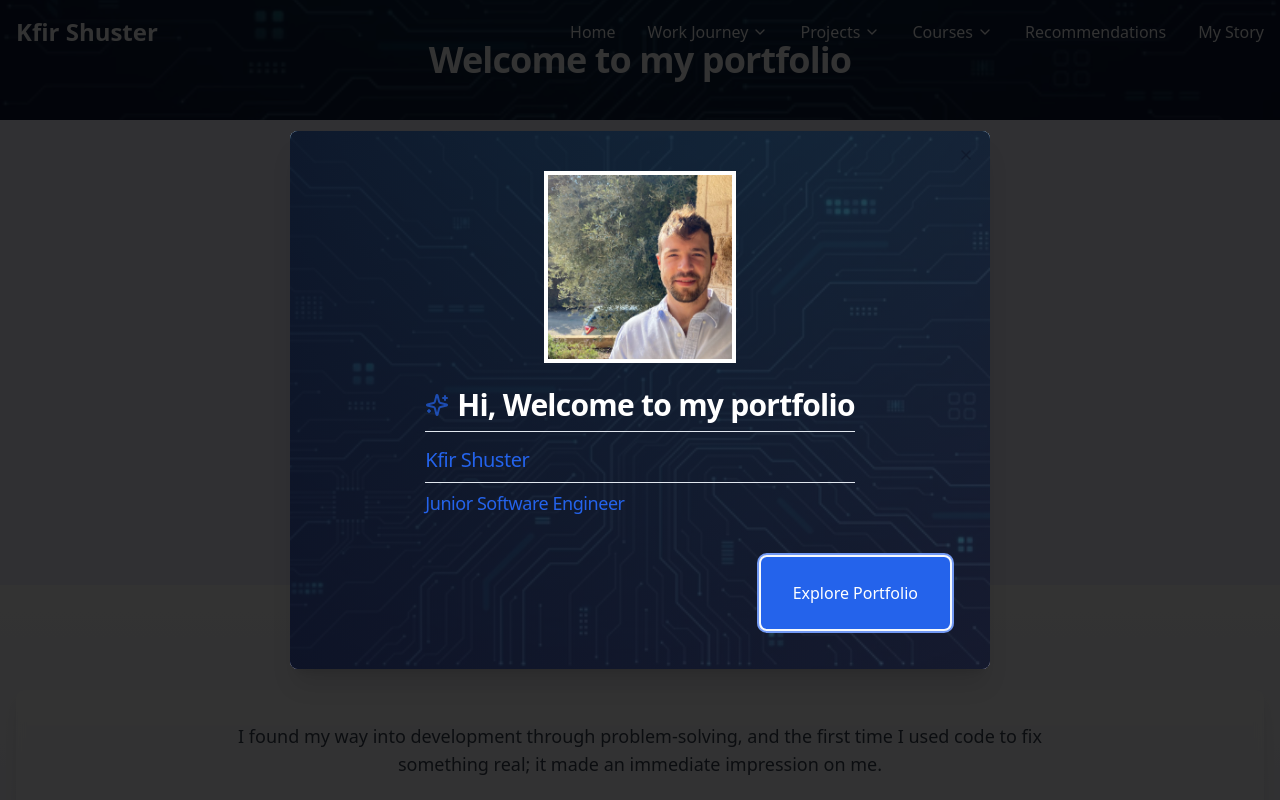
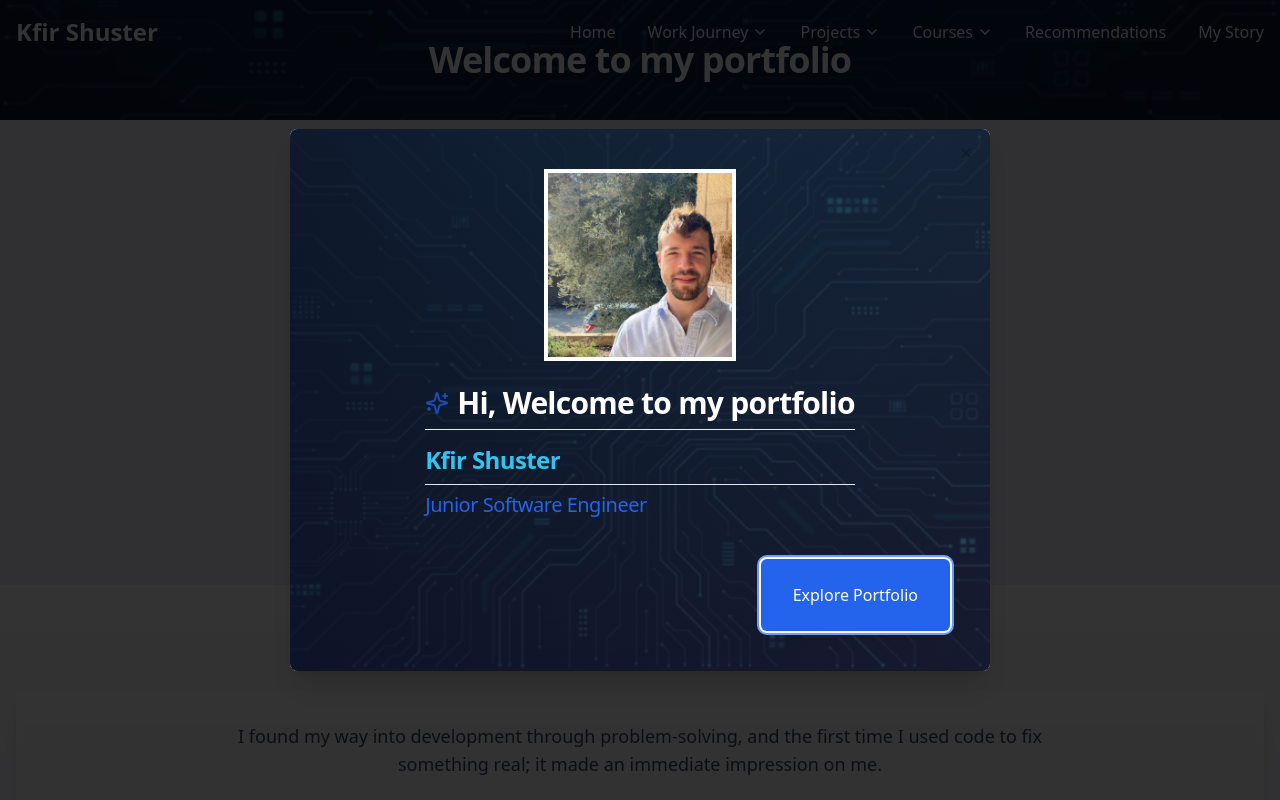
Before and after one commit to Ks619/digital-identity, a React (Vite) app: page / in a window 1280 px wide. Shown: the top 800 px of the page. Built offline with nearby package versions, Linux system fonts and the light colour scheme.

Commit message:
feat: Update popup window text styles
Changes the font size and color of the text elements within the WelcomeDialog component.

```diff
--- a/src/components/WelcomeDialog.tsx
+++ b/src/components/WelcomeDialog.tsx
@@ -52,10 +52,10 @@ const WelcomeDialog: React.FC<WelcomeDialogProps> = ({ open, onOpenChange }) =>
                 <Sparkles className="h-6 w-6 text-primary animate-pulse" />
                 Hi, Welcome to my portfolio
               </DialogTitle>
-              <h2 className="text-xl text-primary font-medium">
+              <h2 className="text-2xl text-[#33C3F0] font-semibold">
                 Kfir Shuster
               </h2>
-              <h3 className="text-lg text-primary font-medium mt-1">
+              <h3 className="text-xl text-primary font-medium mt-1">
                 Junior Software Engineer
               </h3>
             </DialogHeader>
```
